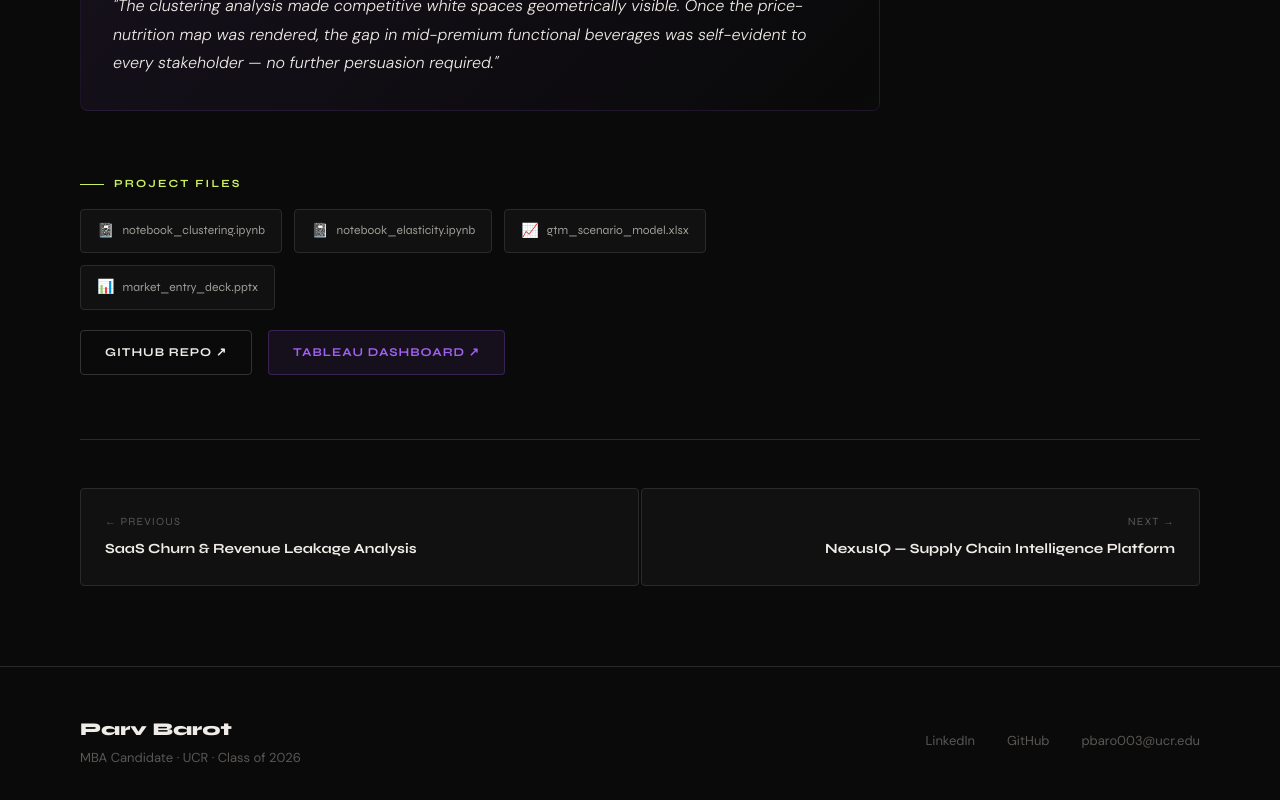
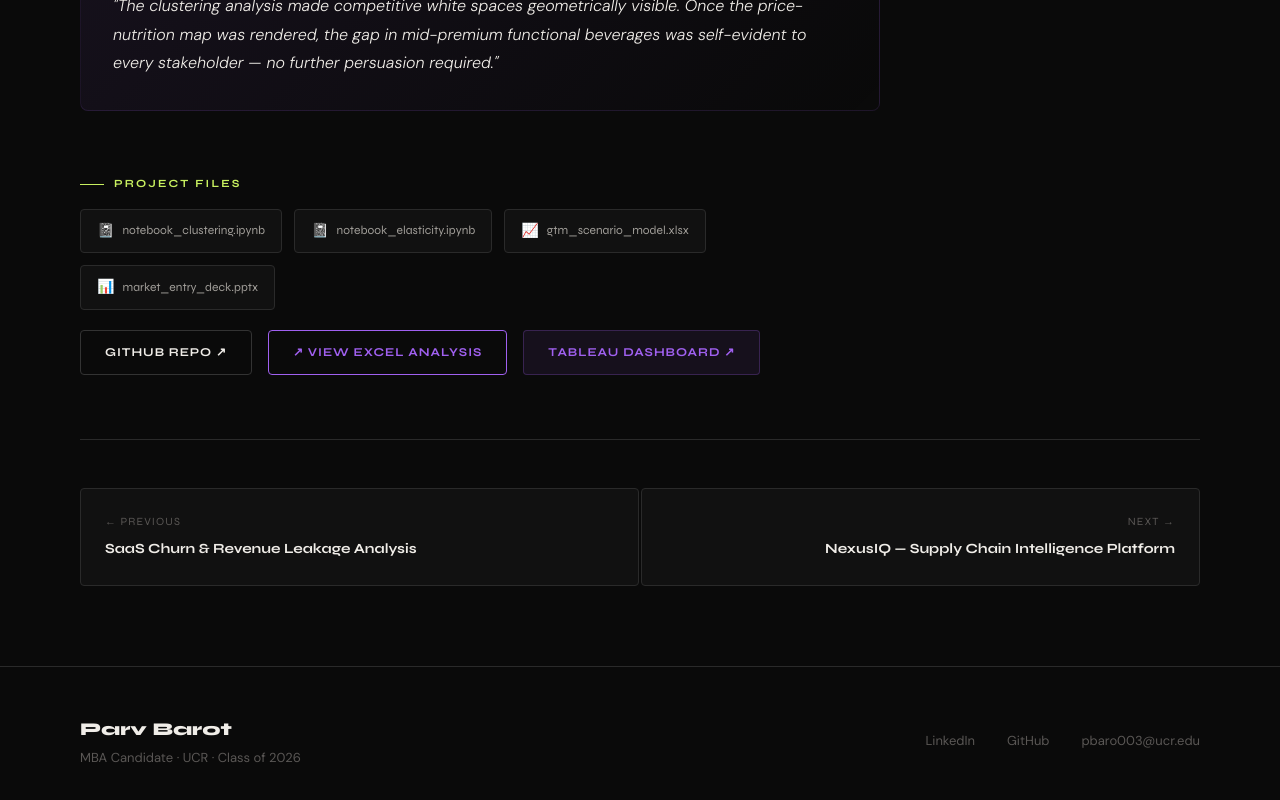
Before and after one commit to parvrao/Portfolio, a React (Vite) app in the folder parv-barot-portfolio/frontend/: page /projects/cpg-market-entry in a window 1280 px wide. Shown: the part 2231-3031 px from the top of the page. Built offline with nearby package versions, Linux system fonts and the light colour scheme.

Commit message:
Update ProjectDetail.jsx

```diff
--- a/parv-barot-portfolio/frontend/src/pages/ProjectDetail.jsx
+++ b/parv-barot-portfolio/frontend/src/pages/ProjectDetail.jsx
@@ -204,6 +204,17 @@ export default function ProjectDetail() {
                 onMouseEnter={e => e.target.style.borderColor = 'var(--text)'}
                 onMouseLeave={e => e.target.style.borderColor = 'var(--border2)'}
               >GitHub Repo ↗</a>
+              {p.excelLink && (
+  <a href={p.excelLink} target="_blank" rel="noreferrer" style={{
+    fontFamily: 'var(--font-display)', fontSize: 12, fontWeight: 700,
+    letterSpacing: '0.08em', textTransform: 'uppercase', padding: '12px 24px',
+    background: 'transparent', color: c.hex, border: `1px solid ${c.hex}`,
+    borderRadius: 'var(--radius)', transition: 'all 0.2s',
+  }}
+    onMouseEnter={e => { e.target.style.background = c.hex; e.target.style.color = '#fff'; }}
+    onMouseLeave={e => { e.target.style.background = 'transparent'; e.target.style.color = c.hex; }}
+  >↗ View Excel Analysis</a>
+)}
 
               {p.isLive ? (
                 <a href={p.liveLink} target="_blank" rel="noreferrer" style={{
```
